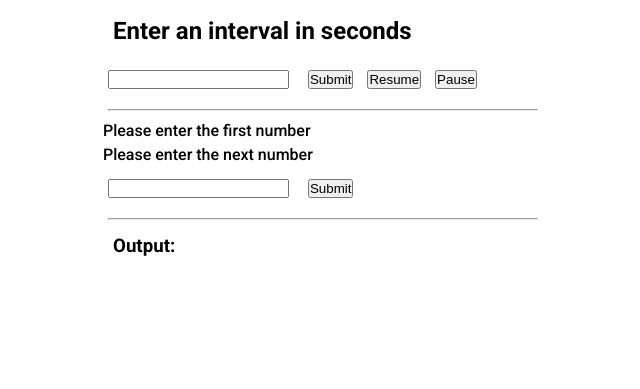
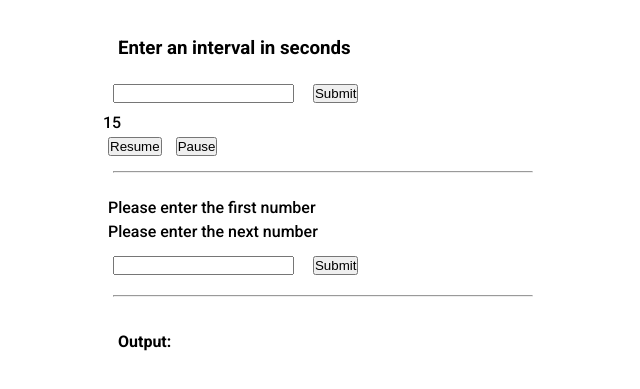
Before and after one commit to toddteis/number-program-challenge, a plain HTML site: page index.html in a window 1280 px wide. Shown: the part 61-450 px from the top of the page, without its empty margins (317-957 px from the left). Drawn offline with Linux system fonts and the light colour scheme.

Commit message:
Refactor html timer section.

```diff
--- a/index.html
+++ b/index.html
@@ -13,11 +13,16 @@
     <main>
         <h1>Number Program Challenge</h1>
         <section class="timer" id="timer">
-            <h2 class="timer-heading" id="timer-heading">Enter an interval in seconds</h2>
-            <input type="text" class="timer-text-input" id="timer-text-input">
-            <button type="submit" class="btn-timer-submit" id="btn-timer-submit">Submit</button>
-            <button class="btn-timer-resume" id="btn-timer-resume">Resume</button>
-            <button class="btn-timer-pause" id="btn-timer-pause">Pause</button>
+            <div class="set-interval">
+                <h3 class="timer-heading" id="timer-heading">Enter an interval in seconds</h3>
+                <input type="text" class="timer-text-input" id="timer-text-input">
+                <button type="submit" class="btn-timer-submit" id="btn-timer-submit">Submit</button>
+            </div>
+            <div class="display-timer-wrapper">
+                <div class="display-timer">15</div>
+                <button class="btn-timer-resume" id="btn-timer-resume">Resume</button>
+                <button class="btn-timer-pause" id="btn-timer-pause">Pause</button>
+            </div>
             <hr>
         </section>
         <section class="" id="">
@@ -29,7 +34,7 @@
         </section>
         <section class="display" id="display">
             <div class="display-text">
-                <h3>Output:</h3>
+                <h4>Output:</h4>
                 <p></p>
             </div>
         </section>
--- a/styles.css
+++ b/styles.css
@@ -27,7 +27,7 @@ h1 {
     margin: 20px;
 }
 
-h2, h3 {
+h3, h4 {
     margin: 15px;
 }
 
@@ -46,3 +46,12 @@ hr {
 p {
     margin: 5px;
 }
+
+section {
+    padding: 5px;
+}
+
+.timer {
+    display: flex;
+    flex-direction: column;
+}
```
